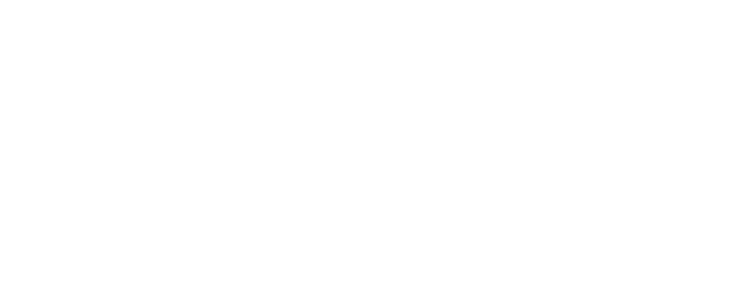
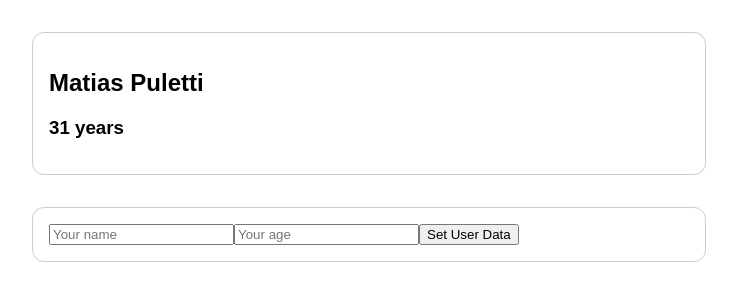
Before and after one commit to MatiasPuletti/vue-component-communication, a Vue app: page / in a window 1280 px wide. Shown: the top 300 px of the page, without its empty margins (271-1008 px from the left). Built offline with nearby package versions, Linux system fonts and the light colour scheme.

Commit message:
finished assignment

```diff
--- /dev/null
+++ b/src/App.vue
@@ -0,0 +1,41 @@
+<template>
+  <div>
+    <active-user :username="user.name" :userage="user.age"></active-user>
+    <user-data @set-data="setUserData"></user-data>
+  </div>
+</template>
+
+<script>
+export default {
+  data() {
+    return {
+      user: {
+        name: "Matias Puletti",
+        age: 31,
+      },
+    };
+  },
+  methods: {
+    setUserData(name, age) {
+      this.user = {
+        name: name,
+        age: +age,
+      };
+    },
+  },
+};
+</script>
+
+<style>
+html {
+  font-family: sans-serif;
+}
+
+section {
+  margin: 2rem auto;
+  max-width: 40rem;
+  border-radius: 12px;
+  border: 1px solid #ccc;
+  padding: 1rem;
+}
+</style>
--- /dev/null
+++ b/src/components/ActiveUser.vue
@@ -0,0 +1,21 @@
+<template>
+  <section>
+    <h2>{{ username }}</h2>
+    <h3>{{ userage }} years</h3>
+  </section>
+</template>
+
+<script>
+export default {
+  props: ["username", "userage"],
+};
+</script>
+
+<style>
+section {
+  margin: 2rem auto;
+  max-width: 40rem;
+  border-radius: 12px;
+  border: 1px solid #ccc;
+}
+</style>
--- /dev/null
+++ b/src/components/UserData.vue
@@ -0,0 +1,26 @@
+<template>
+  <section>
+    <form @submit.prevent="submitData">
+      <input type="text" placeholder="Your name" v-model="enteredName" />
+      <input type="text" placeholder="Your age" v-model="enteredAge" />
+      <button>Set User Data</button>
+    </form>
+  </section>
+</template>
+
+<script>
+export default {
+  emits: [],
+  data() {
+    return {
+      enteredName: "",
+      enteredAge: "",
+    };
+  },
+  methods: {
+    submitData() {
+      this.$emit("set-data", this.enteredName, this.enteredAge);
+    },
+  },
+};
+</script>
```
Also changed, not shown: src/main.js (+11 -2 lines).
